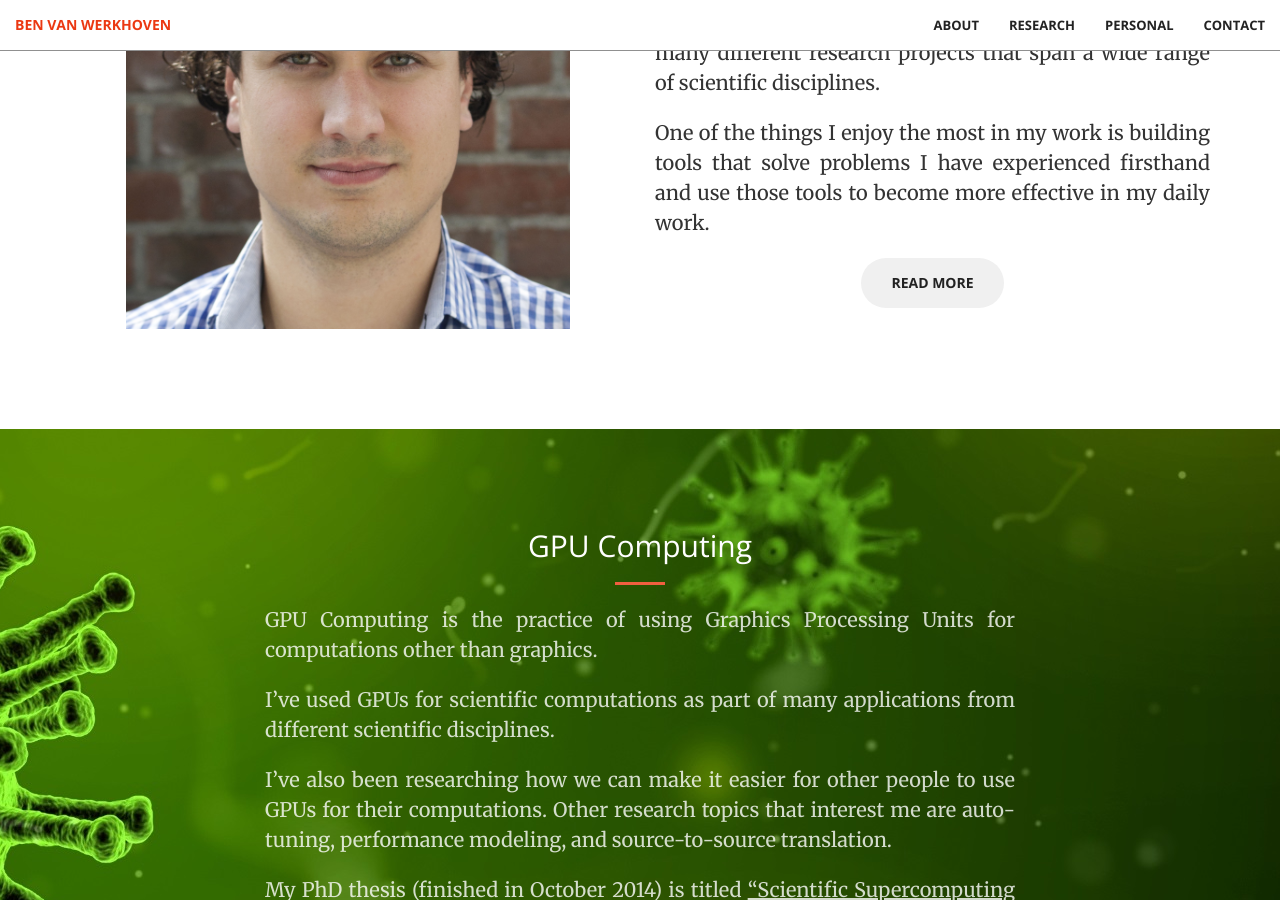
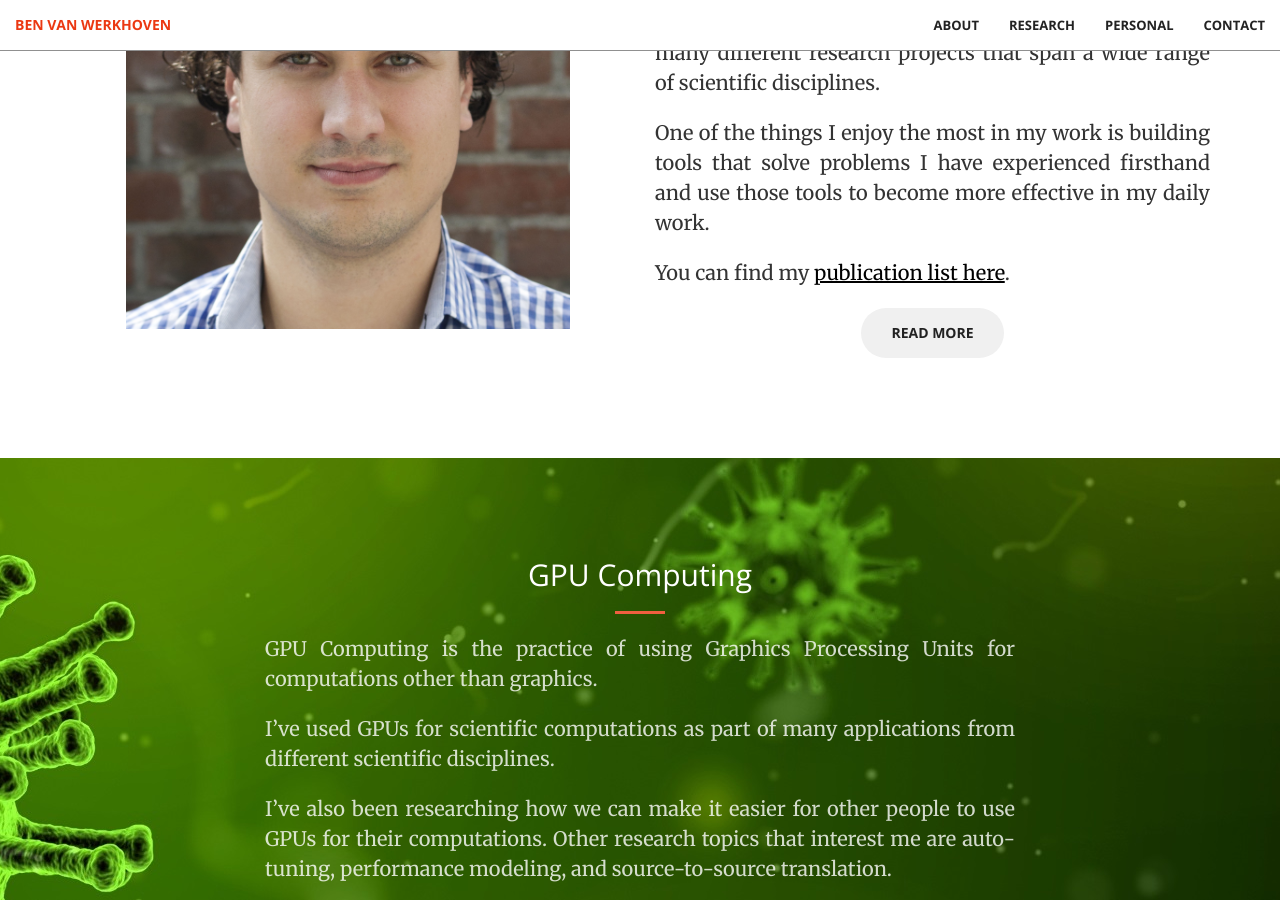
Before and after one commit to benvanwerkhoven/benvanwerkhoven.github.io, a Jekyll site: the page built from index.html, in a window 1280 px wide and 900 px high, scrolled down 1158 px. Built offline with Jekyll 4.4.1, drawn with Linux system fonts in a browser that asks for light colours; some web fonts are replaced.

Commit message:
add link to publications list

```diff
--- a/_includes/about.html
+++ b/_includes/about.html
@@ -21,6 +21,9 @@ a wide range of scientific disciplines.
 One of the things I enjoy the most in my work is building tools that solve problems I
 have experienced firsthand and use those tools to become more effective in my daily work.
                     </p>
+                    <p class="text-big">
+You can find my <a class="black-underlined" href="publist.html">publication list here</a>.
+                    </p>
                     <div class="text-center"><a href="#research" class="page-scroll btn btn-default btn-xl sr-button">Read more</a></div>
                 </div>
             </div>
```
